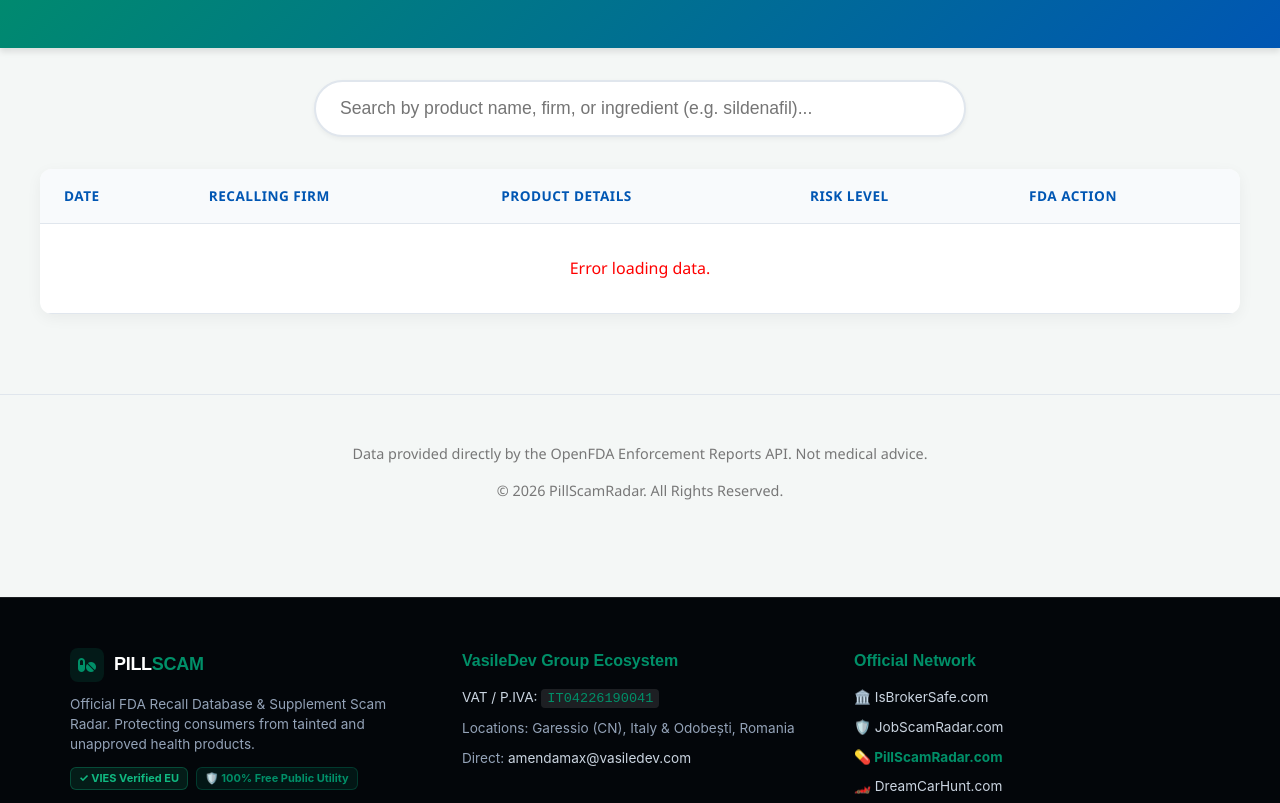
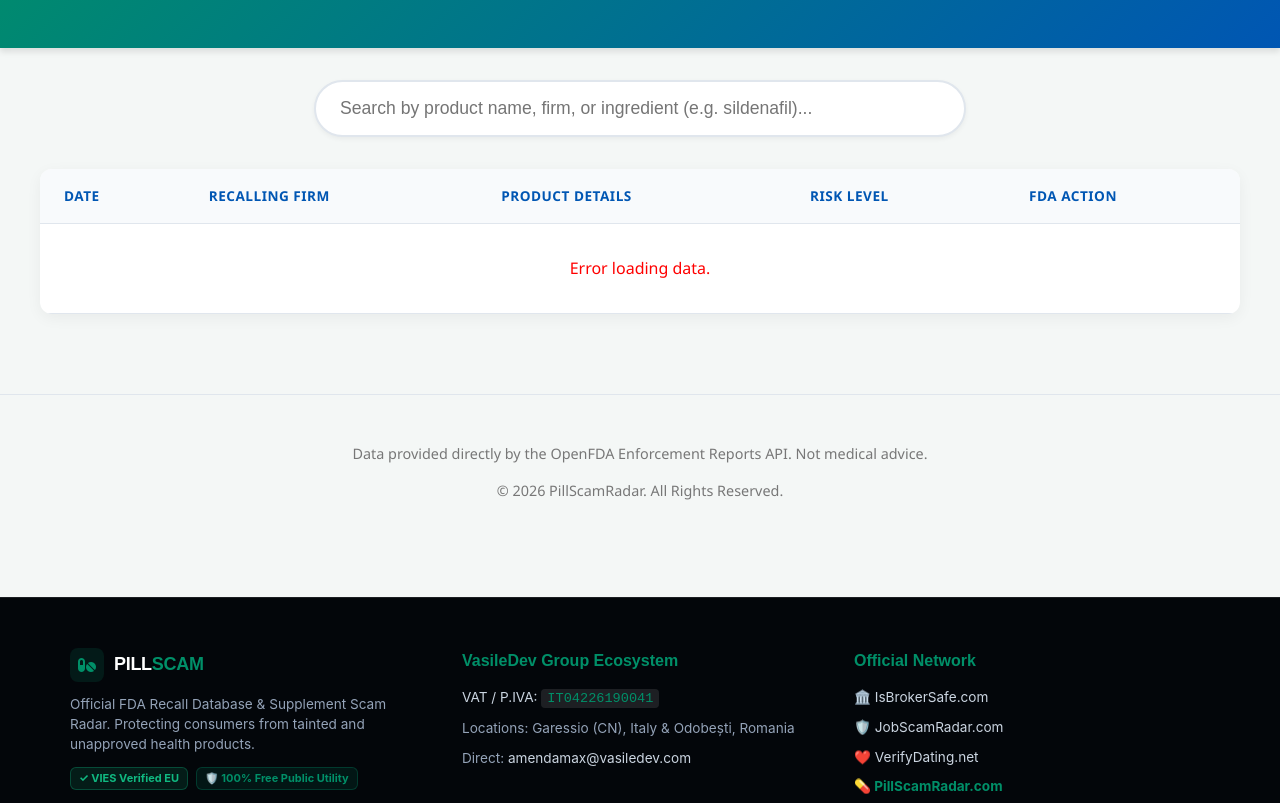
Before and after one commit to amendamax/pill-scam-radar, a plain HTML site: page index.html in a window 1280 px wide. Shown: the part 140-943 px from the top of the page. Drawn offline with Linux system fonts and the light colour scheme; no server answers.

Commit message:
style: Add missing VerifyDating to network list

```diff
--- a/index.html
+++ b/index.html
@@ -255,6 +255,7 @@
                 <h4 style="font-family: 'Outfit', sans-serif; font-size: 1rem; font-weight: 700; color: #008f68; margin: 0 0 14px 0;">Official Network</h4>
                 <p style="margin: 0 0 8px 0;"><a href="https://isbrokersafe.com" target="_blank" rel="noopener" style="color: #cbd5e1; text-decoration: none;">🏛️ IsBrokerSafe.com</a></p>
                 <p style="margin: 0 0 8px 0;"><a href="https://jobscamradar.com" target="_blank" rel="noopener" style="color: #cbd5e1; text-decoration: none;">🛡️ JobScamRadar.com</a></p>
+                <p style="margin: 0 0 8px 0;"><a href="https://verifydating.net" target="_blank" rel="noopener" style="color: #cbd5e1; text-decoration: none;">❤️ VerifyDating.net</a></p>
                 <p style="margin: 0 0 8px 0;"><a href="https://pillscamradar.com" style="color: #008f68; font-weight: 700; text-decoration: none;">💊 PillScamRadar.com</a></p>
                 <p style="margin: 0 0 8px 0;"><a href="https://dreamcarhunt.com" target="_blank" rel="noopener" style="color: #cbd5e1; text-decoration: none;">🏎️ DreamCarHunt.com</a></p>
                 <p style="margin: 0 0 8px 0;"><a href="https://airparkrefund.com" target="_blank" rel="noopener" style="color: #cbd5e1; text-decoration: none;">✈️ AirParkRefund.com</a></p>
```
